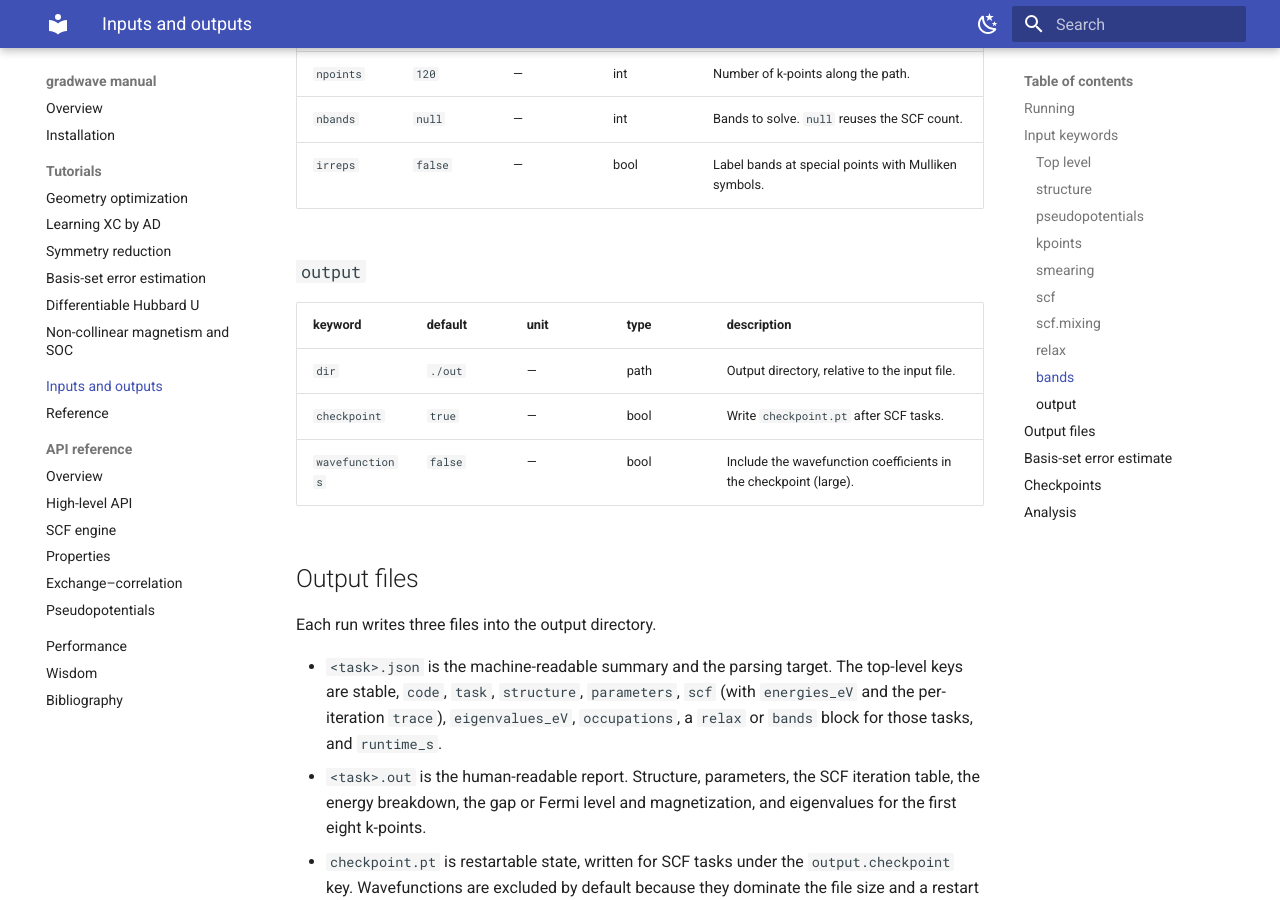
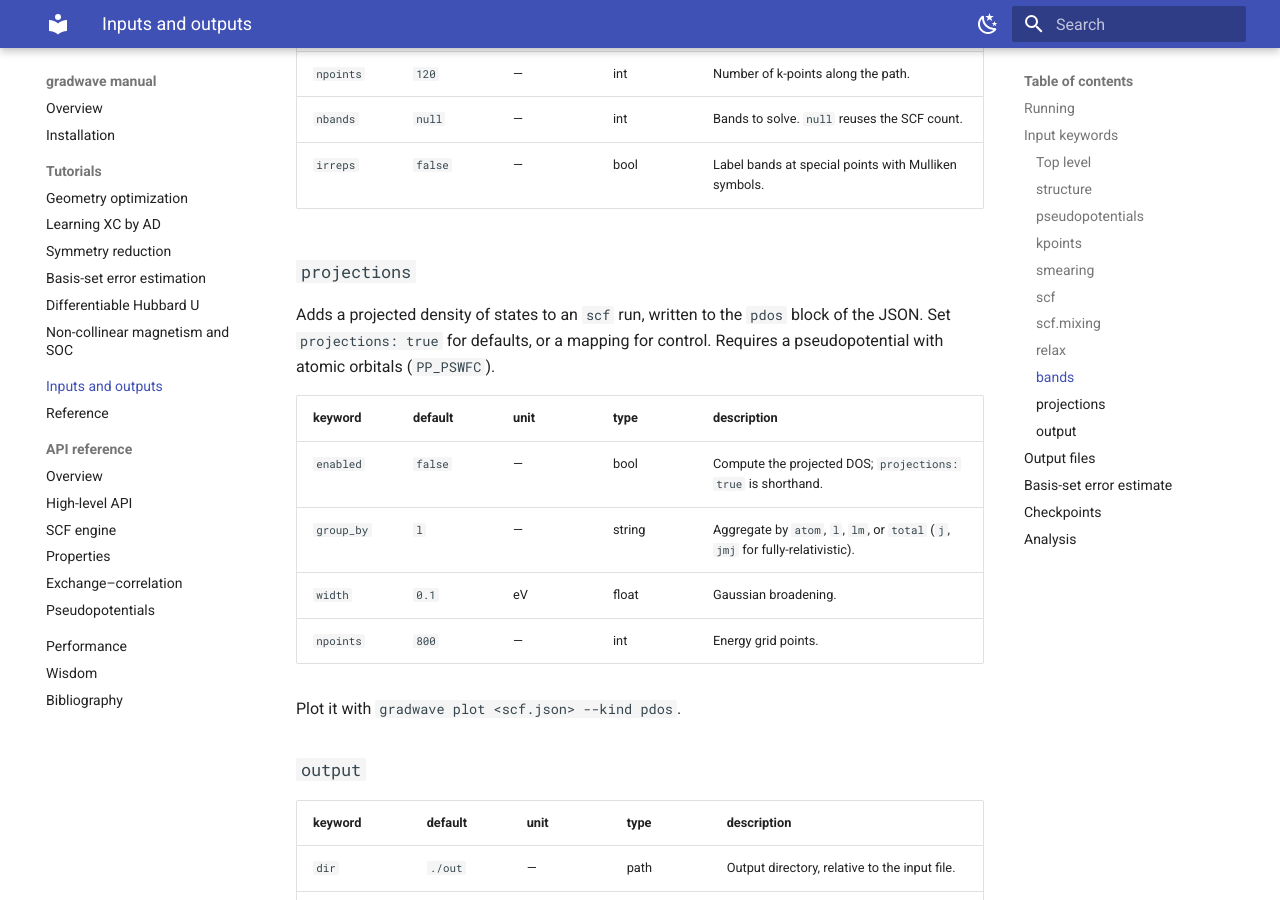
Before and after one commit to wladerer/gradwave, an MkDocs documentation site: the page built from docs/manual/io.md, in a window 1280 px wide and 900 px high, scrolled down 4189 px. Built offline with MkDocs 1.6.1 and Material for MkDocs 9.7.7, drawn with Linux system fonts in a browser that asks for light colours.

Commit message:
docs: fill API-reference gaps and document the projections input block
The audit found real user-facing features with no API-reference entry and one
undocumented input key. Add them:

- api/properties.md: Projected density of states (projected_dos /
  _noncollinear / _soc) and Basis-set error estimate (estimate_density_error,
  estimate_force_error, DiscretizationError).
- api/scf.md: the non-collinear spinor driver (scf_noncollinear, NCResult) and
  the Symmetry utilities (find_spacegroup, reduce_mesh, SpaceGroup,
  RhoSymmetrizer, symmetrize_forces).
- io.md: document the `projections` (PDOS) input block, previously shipped but
  absent from the schema docs.

All new ::: targets import cleanly; all manual links/citations/nav resolve.

Co-Authored-By: Claude Opus 4.8 (1M context) <noreply@anthropic.com>

```diff
--- a/docs/manual/io.md
+++ b/docs/manual/io.md
@@ -115,6 +115,21 @@ Used when `task: bands`.
 | `nbands` | `null` | — | int | Bands to solve. `null` reuses the SCF count. |
 | `irreps` | `false` | — | bool | Label bands at special points with Mulliken symbols. |
 
+### `projections`
+
+Adds a projected density of states to an `scf` run, written to the `pdos` block
+of the JSON. Set `projections: true` for defaults, or a mapping for control.
+Requires a pseudopotential with atomic orbitals (`PP_PSWFC`).
+
+| keyword | default | unit | type | description |
+|---|---|---|---|---|
+| `enabled` | `false` | — | bool | Compute the projected DOS; `projections: true` is shorthand. |
+| `group_by` | `l` | — | string | Aggregate by `atom`, `l`, `lm`, or `total` (`j`, `jmj` for fully-relativistic). |
+| `width` | `0.1` | eV | float | Gaussian broadening. |
+| `npoints` | `800` | — | int | Energy grid points. |
+
+Plot it with `gradwave plot <scf.json> --kind pdos`.
+
 ### `output`
 
 | keyword | default | unit | type | description |
```
Also changed, not shown: docs/manual/api/properties.md (+22 -0 lines), docs/manual/api/scf.md (+25 -0 lines).
